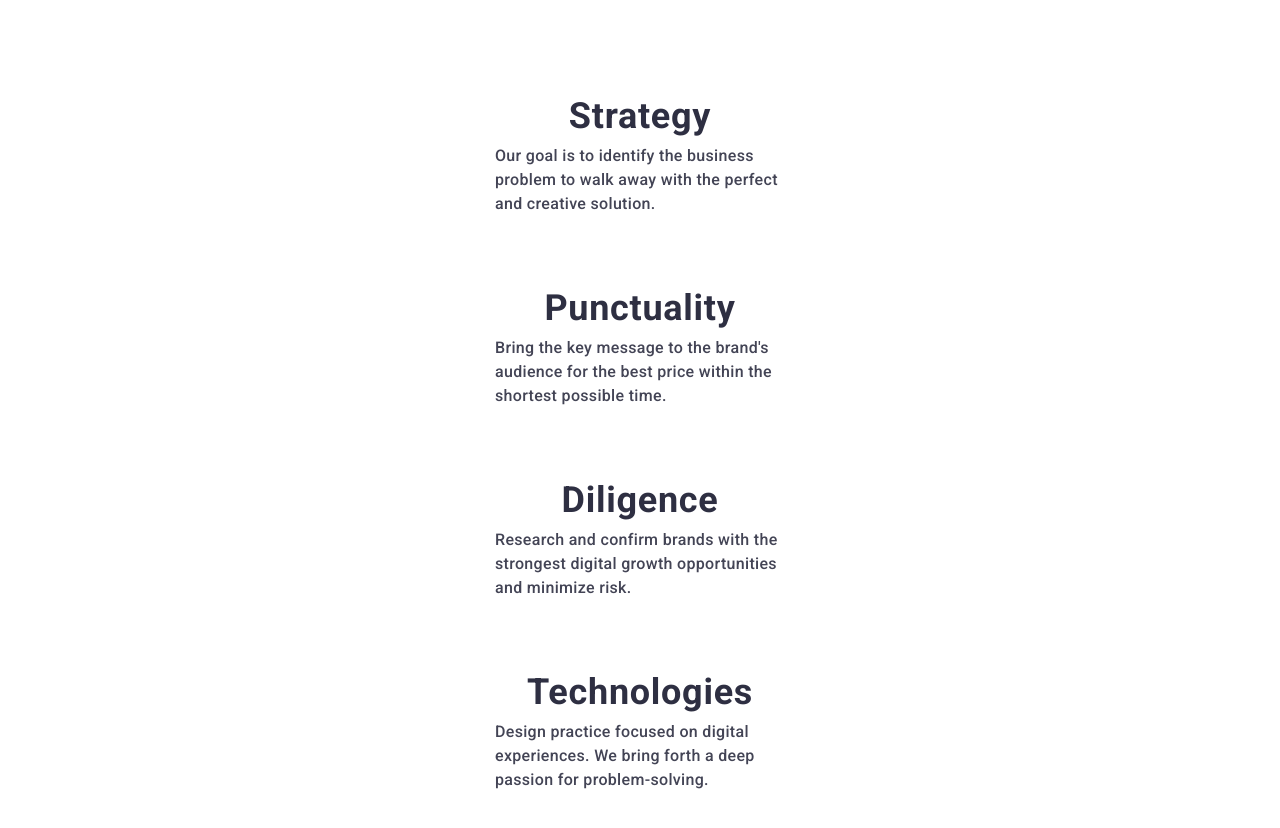
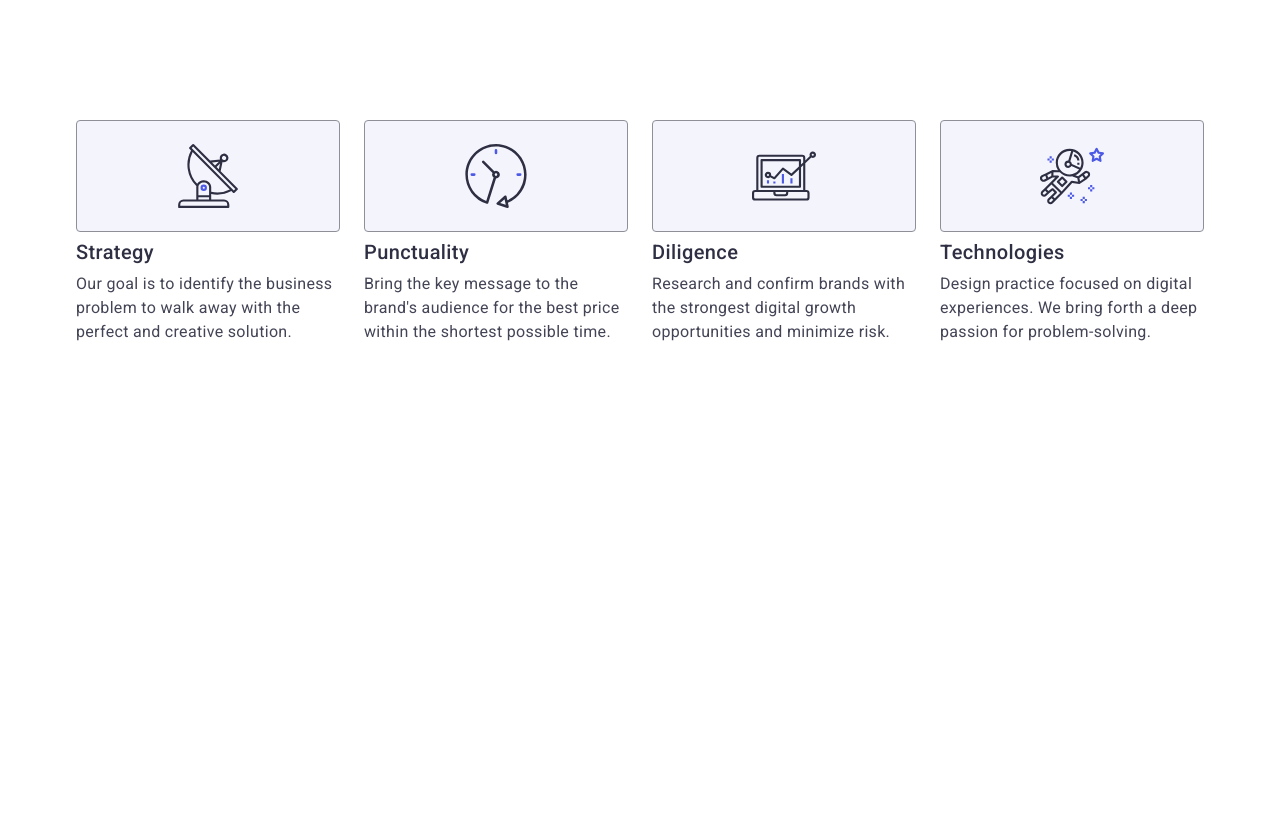
Before and after one commit to OverlordAins/goit-markup-hw-06, a plain HTML site: page index.html in a window 1280 px wide. After the commit the page ends 800 px from the top, so only its background shows below. Drawn offline with nearby package versions, Linux system fonts and the light colour scheme.

Commit message:
done adaptive design for features section

```diff
--- a/css/styles.css
+++ b/css/styles.css
@@ -44,8 +44,8 @@ input {
 .container {
     max-width: 320px;
     width: 100%;
-    padding-left: 15px;
-    padding-right: 15px;
+    padding-left: 16px;
+    padding-right: 16px;
     margin: 0 auto;
 }
 
@@ -733,3 +733,57 @@ box-shadow: 0 1px 6px 0 rgba(46, 47, 66, 0.08),
     fill: white;
     margin-left: 16px;
 }
+
+
+@media screen and (min-width: 768px) {
+    .container {
+        max-width: 768px;
+    }
+    .features-list {
+        row-gap: 72px;
+        column-gap: 24px;
+    }
+    .features-list .features-list-item {
+        width: calc((100% - 24px) / 2);
+    }
+    .features-section-subtitle {
+        text-align: left;
+    }
+}
+
+
+@media screen and (min-width: 1158px) {
+    .container {
+        max-width: 1158px;
+        padding-left: 15px;
+        padding-right: 15px;
+    }
+    .features-list .features-list-item {
+        flex-basis: calc((100% - 72px) / 4);
+    }
+    .features-list {
+        row-gap: unset;
+    }
+    .features-section-subtitle {
+        font-weight: 500;
+        font-size: 20px;
+        line-height: 1.2;
+    }
+    .features-text {
+        font-weight: normal;
+    }
+    .features-icon-box {
+        display: flex;
+    margin-bottom: 8px;
+    height: 112px;
+    border: 1px solid #8E8F99;
+    border-radius: 4px;
+    background-color: #F4F4FD;
+    align-items: center;
+    justify-content: center;
+    }
+    .features-section {
+        padding-top: 120px;
+            padding-bottom: 120px;
+    }
+}
```
